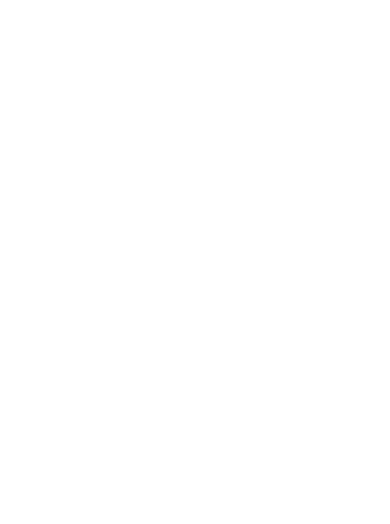
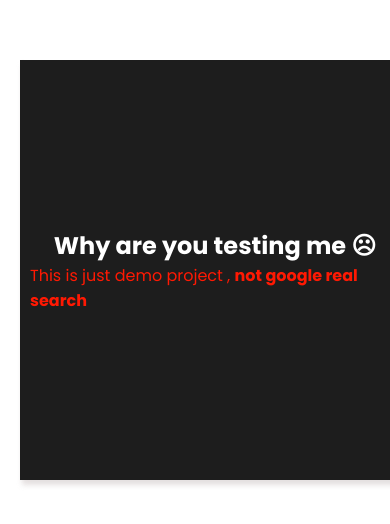
Before and after one commit to mahfuj890/Google-clone-v2-react, a React (Vite) app: page /testing in a window 390 px wide. Before the commit this address had no page. Shown: the part 172-696 px from the top of the page. Built offline with nearby package versions, Linux system fonts and the light colour scheme.

Commit message:
responsive

```diff
--- a/src/App.css
+++ b/src/App.css
@@ -120,12 +120,26 @@
   gap: 20px 50px;
   padding-left: 100px;
 }
+@media screen and (max-width: 991px) {
+  .search_page_wrapper .search_header_area {
+    grid-template-columns: minmax(0, 1fr);
+    padding: 0 20px;
+    max-width: 600px;
+  }
+  .search_page_wrapper .search_header_area .google_logo {
+    text-align: center;
+  }
+  .search_page_wrapper .search_header_area .google_logo img {
+    max-width: 100px;
+  }
+}
 .search_page_wrapper .search_header_area:nth-child(1) {
   padding-bottom: 10px;
   border-bottom: 1px solid #ebebeb;
 }
 .search_page_wrapper .search_header_area .serach_page_box_area {
   max-width: 600px;
+  width: 100%;
 }
 .search_page_wrapper .search_header_area .form_area {
   margin-top: 0;
@@ -235,5 +249,37 @@
   font-size: 13px;
 }
 
-/*  Section */
+/* Testing Page  */
+.testing_wrapper {
+  display: flex;
+  align-items: center;
+  justify-content: center;
+  width: 100vw;
+  min-height: 100vh;
+  padding: 20px;
+}
+.testing_wrapper .testing_content_area {
+  display: flex;
+  align-items: center;
+  justify-content: center;
+  flex-direction: column;
+  height: 400px;
+  max-width: 400px;
+  width: 100%;
+  margin-left: auto;
+  margin-right: auto;
+  box-shadow: 2px 5px 5px rgba(218, 212, 212, 0.7098039216);
+  background-color: #1d1d1d;
+  padding: 10px;
+}
+.testing_wrapper .testing_content_area h3 {
+  font-size: 24px;
+  color: white;
+}
+.testing_wrapper .testing_content_area h4 {
+  font-size: 16px;
+  font-weight: 400;
+  color: #ff1903;
+}
+
 /*  Section *//*# sourceMappingURL=App.css.map */
--- a/src/App.jsx
+++ b/src/App.jsx
@@ -2,6 +2,7 @@
 import "./App.scss";
 import Home from "./Pages/Home";
 import Search from "./Pages/Search";
+import TestingPage from "./Pages/TestingPage";
 
 function App() {
   return (
@@ -11,6 +12,7 @@
         <Route path="/" element={<Home />} />
         <Route path="/search" element={<Search />} />
         <Route path="/under-development" element={<h3>under-development</h3>} />
+        <Route path="/testing" element={ <TestingPage /> } />
       </Routes>
       </BrowserRouter>
     </div>
--- a/src/App.scss
+++ b/src/App.scss
@@ -109,12 +109,26 @@
     align-items: start;
     gap: 20px 50px;
     padding-left: 100px;
+    @media screen and  (max-width:991px)
+
+      {
+      grid-template-columns: minmax(0, 1fr);
+      padding: 0 20px;
+      max-width: 600px;
+      .google_logo{
+        text-align: center;
+     img{
+      max-width: 100px;
+     }
+      }
+    }
     &:nth-child(1) {
       padding-bottom: 10px;
       border-bottom: 1px solid #ebebeb;
     }
     .serach_page_box_area {
       max-width: 600px;
+      width: 100%;
     }
     .form_area {
       margin-top: 0;
@@ -231,5 +245,37 @@
     }
   }
 }
+/* Testing Page  */
+.testing_wrapper{
+   display: flex;
+  align-items: center;
+  justify-content: center;
+  width: 100vw;
+  min-height: 100vh;
+  padding: 20px;
+  .testing_content_area{
+     display: flex;
+    align-items: center;
+    justify-content: center;
+    flex-direction: column;
+    height: 400px;
+    max-width: 400px;
+    width: 100%;
+    margin-left: auto;
+    margin-right: auto;
+    box-shadow: 2px 5px 5px #dad4d4b5;
+    background-color: #1d1d1d;
+    padding: 10px;
+    h3{
+      font-size: 24px;
+      color: white;
+    }
+    h4{
+      font-size: 16px;
+      font-weight: 400;
+      color: #ff1903;
+    }
+
+  }
+}
 /*  Section */
-/*  Section */
--- a/src/Pages/Search.jsx
+++ b/src/Pages/Search.jsx
@@ -1,5 +1,5 @@
 import React, { useState, useEffect } from "react";
-import { Link, NavLink } from "react-router-dom";
+import { Link, NavLink, useNavigate } from "react-router-dom";
 import Form from "../Component/Form";
 import Response from "../Component/Response";
 import { useStateValue } from "../Context/StateProvider";
@@ -10,10 +10,14 @@
 import Footer from "../Section/Footer";
 function Search() {
   const [inputForm, setInputForm] = useState("");
+  const [serchValueCount, setSerchValueCount] = useState(0);
   const [{ term }, dispatch] = useStateValue();
   //Live Call Api
   // const {data} =useGoogleSearch(term)
   const data = Response;
+  const navigate = useNavigate();
+
+  const getCountValue = localStorage.getItem("searchCount");
   const handleChange = (e) => {
     setInputForm(e.target.value);
   };
@@ -23,14 +27,26 @@
       type: "SET_SEARCH_TERM",
       term: inputForm,
     });
-    localStorage.setItem("searchInput",inputForm)
+    setSerchValueCount(() => serchValueCount + 1);
+    localStorage.setItem("searchInput", inputForm);
+    localStorage.setItem("searchCount", serchValueCount);
+
+    if (getCountValue >= 10) {
+      navigate("/testing");
+    }
   };
 
   //Get value from localStorage
   useEffect(() => {
     const getValue = localStorage.getItem("searchInput");
-    if (getValue.length > 0) {
+    const getTotalValue = localStorage.getItem("searchTotal");
+
+    if (getValue?.length > 0) {
       setInputForm(getValue);
+    }
+
+    if (getCountValue >= 10) {
+      navigate("/testing");
     }
   }, []);
 
@@ -53,29 +69,19 @@
             <div className="search_menu_area">
               <ul>
                 <li>
-                  <NavLink className="active" to={"/under-development"}>
-                    <BiSearch size={16} /> <span>All</span>
-                  </NavLink>
+                  <BiSearch size={16} /> <span>All</span>
                 </li>
                 <li>
-                  <NavLink to={"/under-development"}>
-                    <BiImages size={16} /> <span>Images</span>
-                  </NavLink>
+                  <BiImages size={16} /> <span>Images</span>
                 </li>
                 <li>
-                  <NavLink to={"/under-development"}>
-                    <BiNews size={16} /> <span>News</span>
-                  </NavLink>
+                  <BiNews size={16} /> <span>News</span>
                 </li>
                 <li>
-                  <NavLink to={"/under-development"}>
-                    <AiOutlinePlaySquare size={16} /> <span>Videos</span>
-                  </NavLink>
+                  <AiOutlinePlaySquare size={16} /> <span>Videos</span>
                 </li>
                 <li>
-                  <NavLink to={"/under-development"}>
-                    <HiOutlineDotsVertical size={16} /> <span>More</span>
-                  </NavLink>
+                  <HiOutlineDotsVertical size={16} /> <span>More</span>
                 </li>
               </ul>
               <div>
--- /dev/null
+++ b/src/Pages/TestingPage.jsx
@@ -0,0 +1,17 @@
+
+function TestingPage() {
+
+
+  return (
+    <section className="testing_wrapper">
+    <div className="testing_content_area">
+      <h3>Why are you testing me ☹</h3>
+      <h4>This is just demo project , <b>not google real search</b> </h4>
+    </div>
+
+
+    </section>
+  );
+}
+
+export default TestingPage;
```
Also changed, not shown: 1 other file (tests, documents, lock files or other folders).
